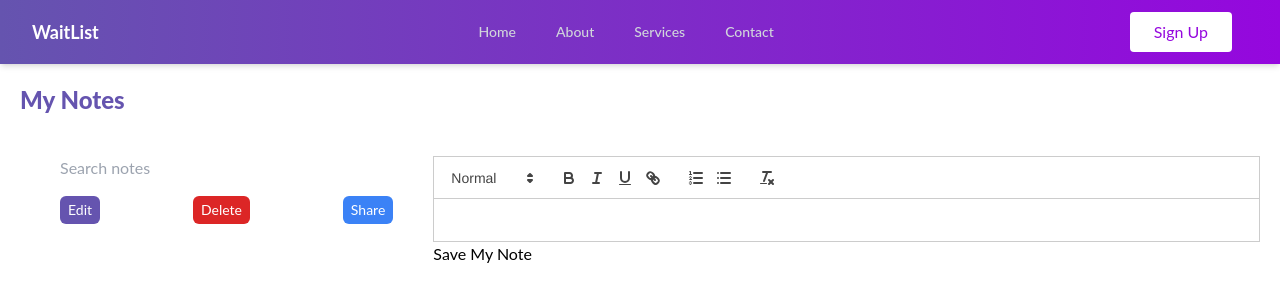
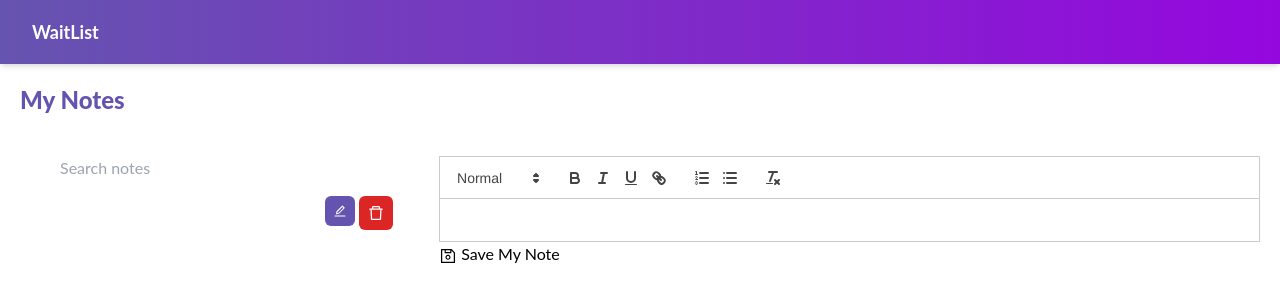
Before and after one commit to SodiqOgundairo/WaitList, a React (Create React App) app: page /app in a window 1280 px wide. Both pictures are taken after a click on the button "Save My Note". Shown: the top 302 px of the page. Built offline with nearby package versions, Linux system fonts and the light colour scheme.

Commit message:
UI adjusted

```diff
--- a/package.json
+++ b/package.json
@@ -8,6 +8,7 @@
     "@testing-library/user-event": "^13.5.0",
     "react": "^18.2.0",
     "react-dom": "^18.2.0",
+    "react-icons": "^4.10.1",
     "react-quill": "^2.0.0",
     "react-router-dom": "^6.13.0",
     "react-scripts": "5.0.1",
--- a/src/components/Footer.jsx
+++ b/src/components/Footer.jsx
@@ -1,5 +1,3 @@
-import { useState } from "react";
-
 const Footer = () => {
         // const [currentDate, setCurrentDate] = useState(new Date());
 
--- a/src/components/Nav.jsx
+++ b/src/components/Nav.jsx
@@ -22,7 +22,7 @@ const Nav = () => {
                 WaitList
               </Link>
             </div>
-            <div className="hidden md:block">
+            {/* <div className="hidden md:block">
               <div className="ml-10 flex items-baseline space-x-4">
                 <Link
                   to="/about"
@@ -49,14 +49,14 @@ const Nav = () => {
                   Contact
                 </a>
               </div>
-            </div>
-            <Link to="/login" className="mx-4">
+            </div> */}
+            {/* <Link to="/login" className="mx-4">
               <button className="bg-white text-accent hover:border hover:border-white hover:font-bold hover:text-white hover:bg-transparent hover:shadow-md px-6 py-2 rounded cursor-pointer ">
                 Sign Up
               </button>
-            </Link>
+            </Link> */}
           </div>
-          <div className="-mr-2 flex md:hidden">
+          {/* <div className="-mr-2 flex md:hidden">
             <button
               type="button"
               className="inline-flex items-center justify-center p-2 rounded-md text-gray-400 hover:text-white hover:bg-gray-700 focus:outline-none focus:bg-gray-700 focus:text-white"
@@ -76,10 +76,10 @@ const Nav = () => {
                 />
               </svg>
             </button>
-          </div>
+          </div> */}
         </div>
       </div>
-      <div className={`md:hidden ${isMobileMenuOpen ? "" : "hidden"}`}>
+      {/* <div className={`md:hidden ${isMobileMenuOpen ? "" : "hidden"}`}>
         <div className="px-2 pt-2 pb-3 space-y-1 sm:px-3">
           <a
             href="#"
@@ -110,7 +110,7 @@ const Nav = () => {
             Contact
           </a>
         </div>
-      </div>
+      </div> */}
     </nav>
   );
 };
--- a/src/pages/Note.jsx
+++ b/src/pages/Note.jsx
@@ -2,6 +2,12 @@ import { useEffect, useState } from "react";
 import Nav from "../components/Nav";
 import ReactQuill from "react-quill";
 import "react-quill/dist/quill.snow.css";
+import {
+  AiOutlineDelete,
+  AiOutlineEdit,
+  AiOutlineSave,
+  AiOutlineShareAlt,
+} from "react-icons/ai";
 
 const Note = () => {
   const [content, setContent] = useState("");
@@ -94,7 +100,7 @@ const handleShowShareModal = () => {
     <>
       <Nav />
       <h1 className="p-5 text-2xl text-theme font-extrabold">My Notes</h1>
-      <div className="flex justify-between m-5">
+      <div className="md:flex gap-2 justify-between m-5">
         <div className="w-2/6 px-10">
           <input
             type="text"
@@ -105,27 +111,27 @@ const handleShowShareModal = () => {
           <ul>
             {filteredNotes.map((note, index) => (
               // {notes.map((note, index) => (
-              <li className="my-4" key={index}>
-                {note.name}
-                <div className="flex justify-between gap-5 w-full">
+              <li className="my-4 flex justify-between" key={index}>
+                <div className="w-[80%]">{note.name}</div>
+                <div className="flex justify-between gap-1 w-[20%]">
                   <button
-                    className="text-sm text-white px-2 bg-theme py-1 rounded-md"
+                    className="text-sm text-white px-2 bg-theme py-2 h-fit rounded-md"
                     onClick={() => handleEdit(index)}
                   >
-                    Edit
+                    <AiOutlineEdit />
                   </button>
                   <button
-                    className="text-sm text-white px-2 bg-red-600 py-1 rounded-md"
+                    className=" text-lg text-white px-2 bg-red-600 py-2 h-fit rounded-md"
                     onClick={() => handleDelete(index)}
                   >
-                    Delete
+                    <AiOutlineDelete />
                   </button>
-                  <button
-                        className="text-sm text-white px-2 bg-blue-500 py-1 rounded-md"
+                  {/* <button
+                    className="text-sm text-white px-2 bg-blue-500 py-2 h-fit rounded-md"
                     onClick={() => handleShareNote(index)}
                   >
-                        Share
-                      </button>
+                    <AiOutlineShareAlt />
+                  </button> */}
                 </div>
               </li>
             ))}
@@ -140,20 +146,16 @@ const handleShowShareModal = () => {
               value: editingIndex !== -1,
             }}
           />
-          <button onClick={() => handleSave()}>Save My Note</button>
+          <div className="mr-auto">
+            <button className="mr-auto" onClick={() => handleSave()}>
+              {" "}
+              <AiOutlineSave className="inline text-lg" /> Save My Note
+            </button>
+          </div>
         </div>
         <div
-          className="modal"
+          className="modal absolute top-[50%] left-[50%] w-fit h-fit z-50 hidden bg-theme text-white p-[50px]"
           id="share-modal"
-          style={{
-            position: "fixed",
-            top: 0,
-            left: 0,
-            width: "100vw",
-            height: "100vh",
-            zIndex: 1000,
-            display: "none",
-          }}
         >
           <div className="modal-content">
             <h2>Share Note</h2>
```
Also changed, not shown: 1 other file (tests, documents, lock files or other folders). Lines whose indentation alone changed are shown as unchanged.
